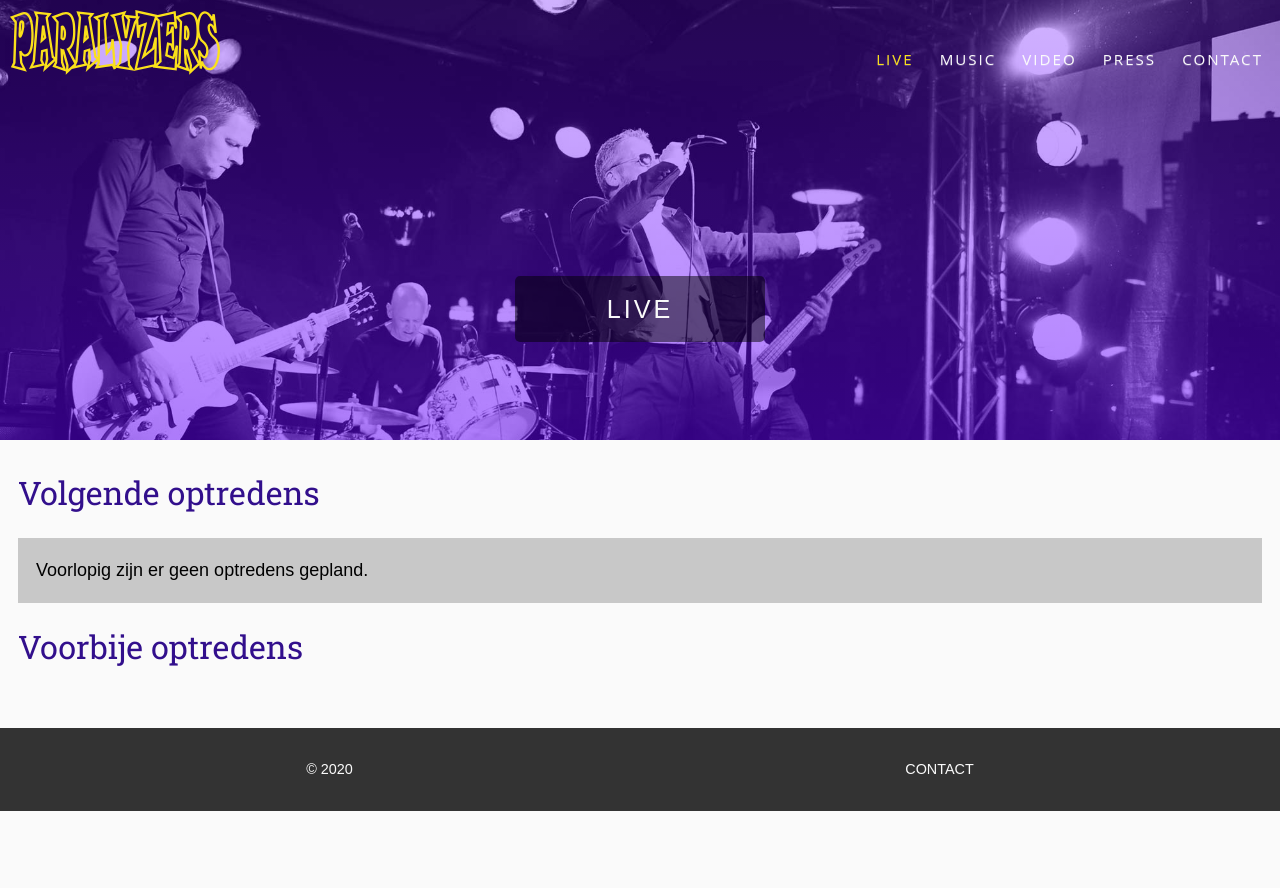
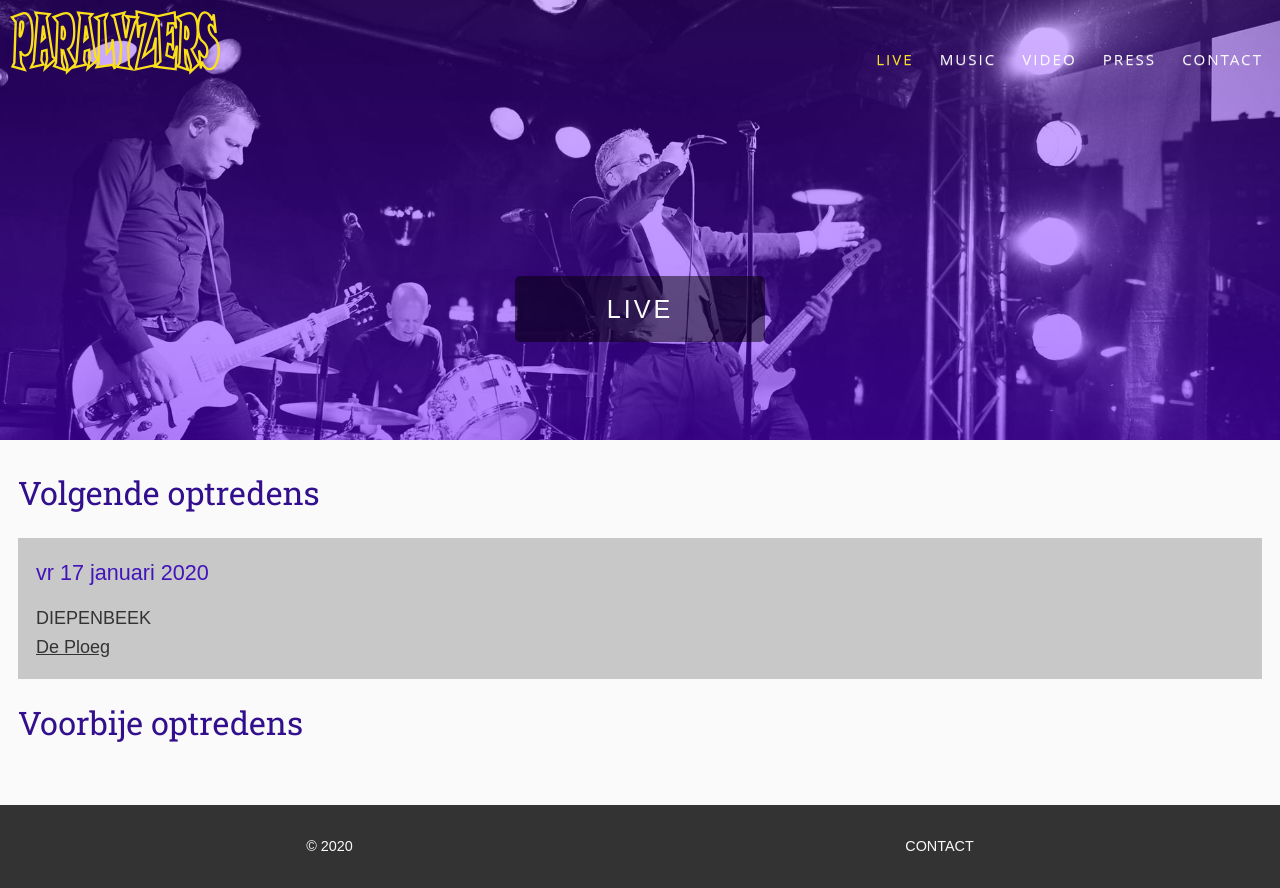
Before and after one commit to rudiponthier/paralyzers, a PHP site: page /live.php in a window 1280 px wide. Before the commit the page ends 811 px from the top, so only its background shows below. Run offline with PHP 8.4, Linux system fonts and the light colour scheme; some libraries are stand-ins or nearby versions; some web fonts are replaced.

Commit message:
Optreden 17-01-2020 toegevoegd

```diff
--- a/head.inc.php
+++ b/head.inc.php
@@ -12,7 +12,7 @@
   <meta property="og:description" content="De Paralyzers spelen sinds 1994 rootsrock met een vette knipoog naar Paladins, Fabulous T-birds, Webb Wilder, ..." />
   <meta property="og:image" content="img/paralyzers-social.jpg" />
   <meta property="og:url" content="http://www.paralyzers.be" />
-  <meta property="og:locale" content="nl_NL" />
+  <meta property="og:locale" content="nl_BE" />
 
   <link href="css/reset.css" rel="stylesheet">
   <link href="css/slimmenu.css" rel="stylesheet" type="text/css">
--- a/live.php
+++ b/live.php
@@ -22,9 +22,16 @@ $description="Optredens van rootsrockband Paralyzers.";
 	        <div class="accordion">
 	          <h2>Volgende optredens</h2>
 	          <div style="display: block">
+<!-- 	            <ul>
+	              <li>
+	              	<p>Voorlopig zijn er geen optredens gepland.</p>
+	              </li>
+	            </ul> -->
 	            <ul>
 	              <li>
-	              	<p>Voorlopig zijn er geen optredens gepland.</p>
+	              	<h3 class="gig-date">vr 17 januari 2020</h3>
+	              	<span class="gig-city">Diepenbeek</span>
+	              	<span class="gig-name"><a href="http://www.deploegdiepenbeek.be/">De Ploeg</a></span>
 	              </li>
 	            </ul>
 	          </div>
```
Also changed, not shown: optredens.sqlite (added), 1 other file.
